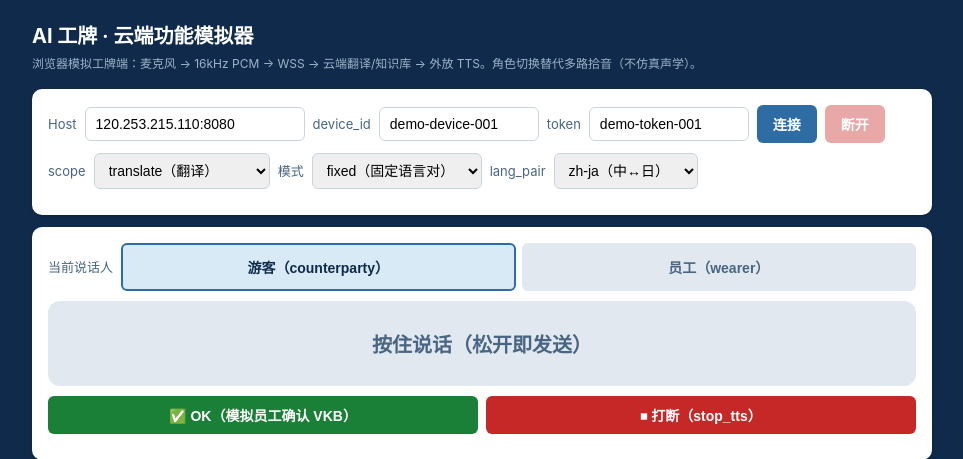
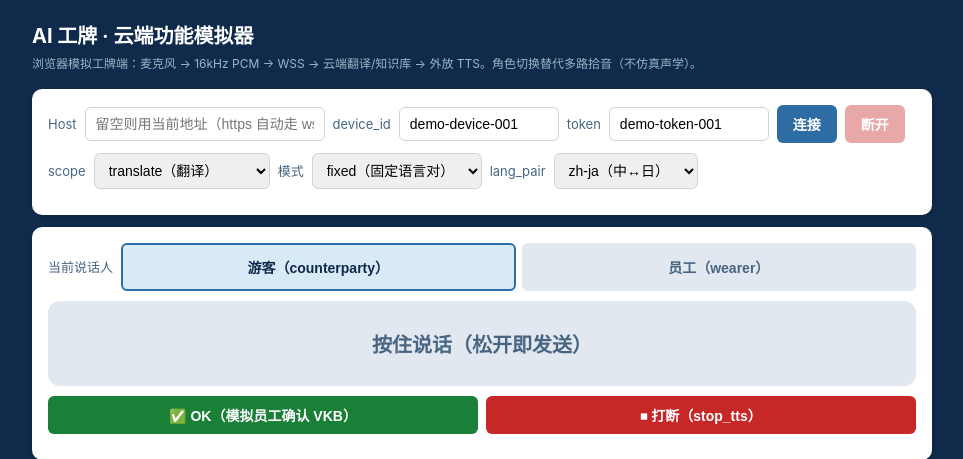
Before and after one commit to Justin-seassoon/AiCard, a Spring Boot app: page /simulator.html in a window 1280 px wide. Shown: the top 459 px of the page, without its empty margins (158-1121 px from the left). Run offline with Spring Boot 4, Linux system fonts and the light colour scheme.

Commit message:
feat: 模拟器前端自动适配 https/wss 协议
Co-Authored-By: Claude Opus 4.8 (1M context) <noreply@anthropic.com>

```diff
--- a/src/main/resources/static/simulator.html
+++ b/src/main/resources/static/simulator.html
@@ -60,7 +60,7 @@
   <div class="card">
     <div class="row">
       <label>Host</label>
-      <input type="text" id="host" value="120.253.215.110:8080" style="max-width:220px;">
+      <input type="text" id="host" placeholder="留空则用当前地址（https 自动走 wss）" style="max-width:240px;">
       <label>device_id</label>
       <input type="text" id="deviceId" value="demo-device-001" style="max-width:150px;">
       <label>token</label>
@@ -163,10 +163,11 @@
 
   // ===== 连接 =====
   function connect() {
-    var host = $('host').value.trim();
+    var host = $('host').value.trim() || location.host;
+    var scheme = location.protocol === 'https:' ? 'wss://' : 'ws://';
     var deviceId = $('deviceId').value.trim();
     var token = $('token').value.trim();
-    var url = 'ws://' + host + '/ws?device_id=' + encodeURIComponent(deviceId) + '&token=' + encodeURIComponent(token);
+    var url = scheme + host + '/ws?device_id=' + encodeURIComponent(deviceId) + '&token=' + encodeURIComponent(token);
     log('连接 ' + url, 'sys');
     ws = new WebSocket(url);
     ws.binaryType = 'arraybuffer';
```
